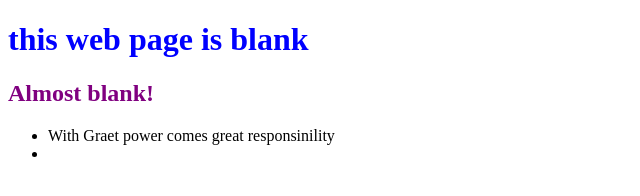
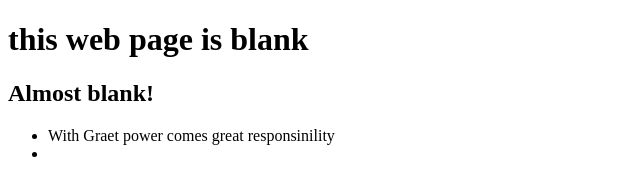
Before and after one commit to SotoMundo/zmain_openSAP_repo, a plain HTML site: page index.html in a window 1280 px wide. Shown: the whole page, without its empty margins (0-640 px from the left). Drawn offline with Linux system fonts and the light colour scheme.

Commit message:
Removal of inline styles from Headings

```diff
--- a/index.html
+++ b/index.html
@@ -6,8 +6,8 @@
 	<LINK href="styles.css" rel="stylesheet" type="text/css">
 </head>
 	<body>
-		<h1 style="color:blue">this web page is blank</h1>
-		<h2 style="color:purple">Almost blank!</h2>
+		<h1>this web page is blank</h1>
+		<h2>Almost blank!</h2>
 		<ul>
 			<li>With Graet power comes great responsinility</li>
 			<li></li>
```
